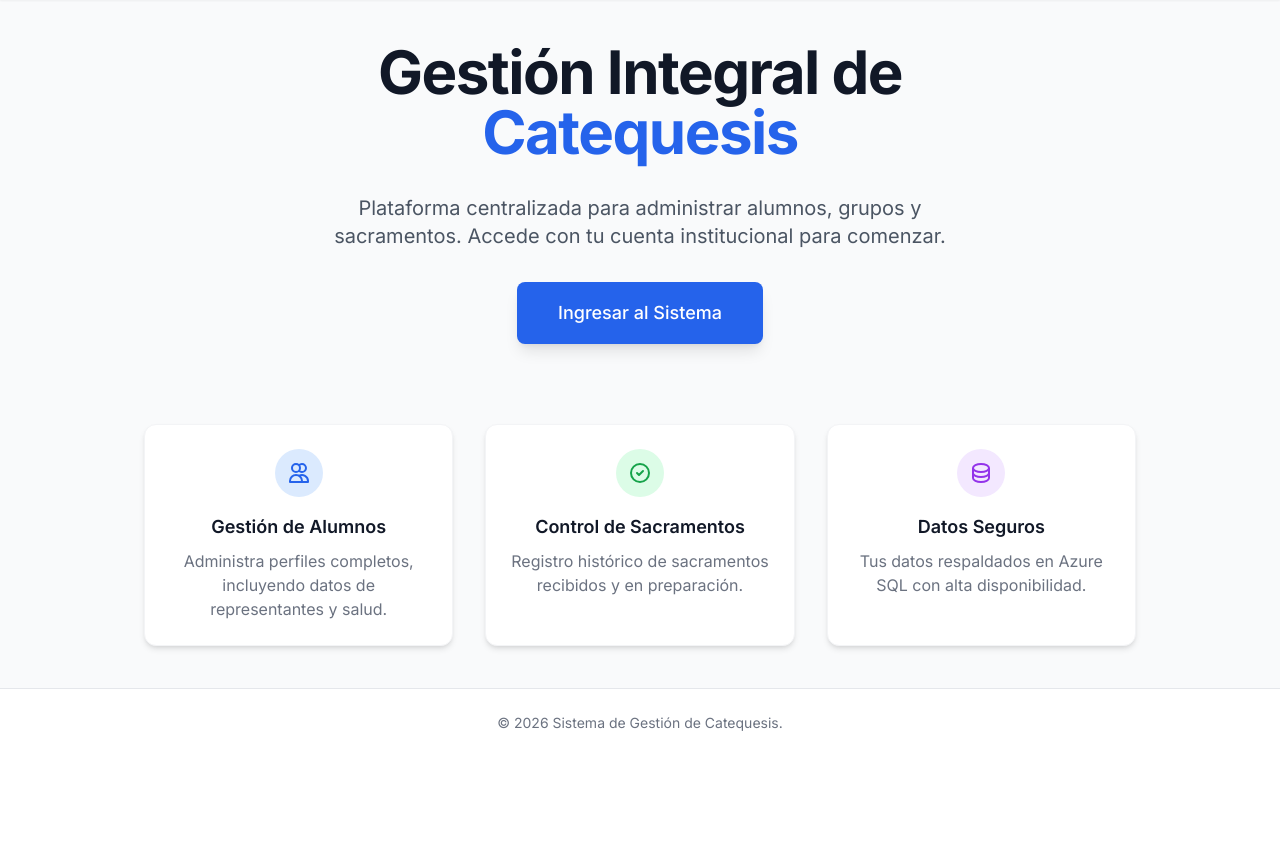
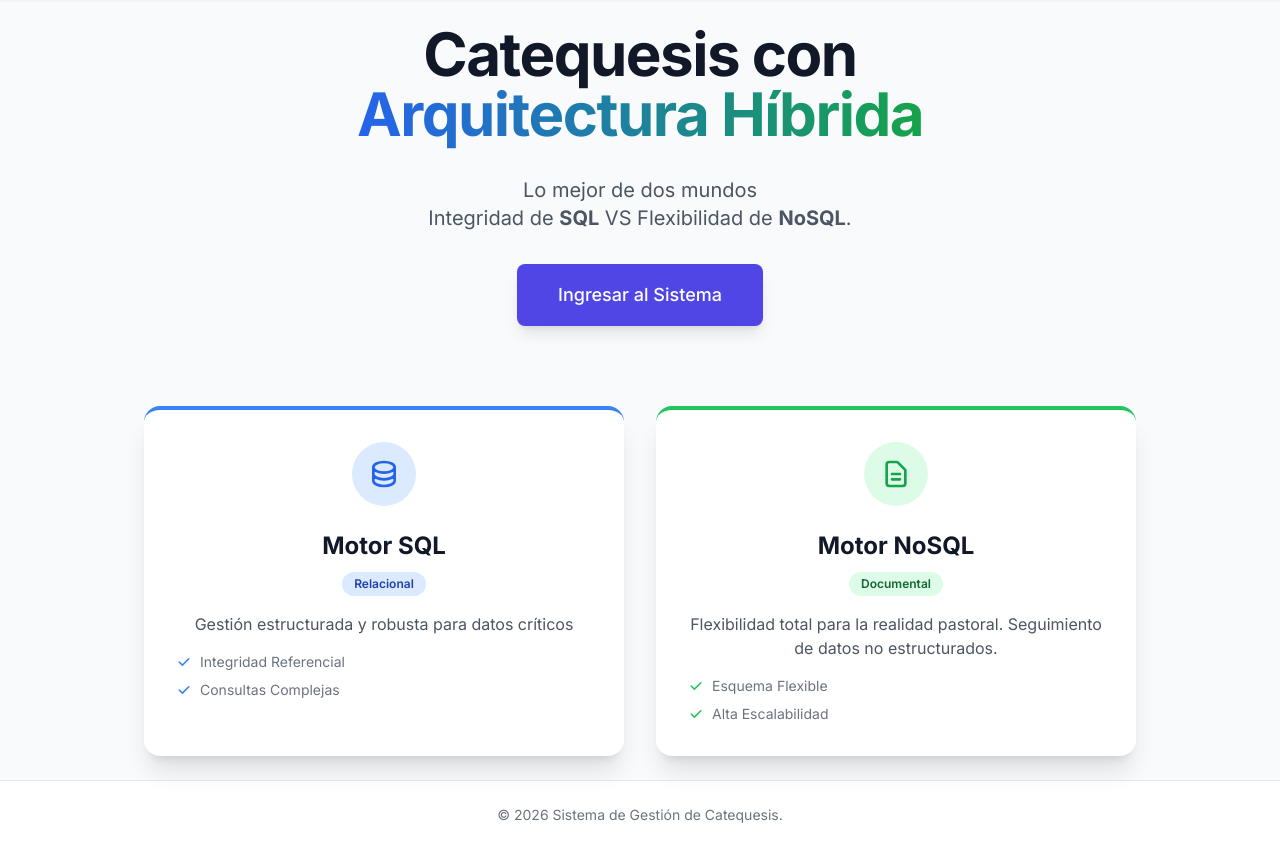
Before and after one commit to galeyro/CatequesisDB_DatabaseProject, a Django app: page / in a window 1280 px wide. Shown: the part 65-914 px from the top of the page. Before the commit the page ends 796 px from the top, so only its background shows below. Run offline with Django 5.2, Linux system fonts and the light colour scheme; some libraries are stand-ins or nearby versions.

Commit message:
fix: mejorar home page y eliminar archivo de sample data

```diff
--- a/DjangoCatequesis/templates/home.html
+++ b/DjangoCatequesis/templates/home.html
@@ -5,66 +5,98 @@
 {% block content %}
 <div class="min-h-[80vh] flex flex-col justify-center items-center text-center">
 
-    <div class="max-w-3xl space-y-8 animate-fade-in-up">
+    <div class="max-w-4xl space-y-8 animate-fade-in-up">
         <h1 class="text-4xl sm:text-6xl font-extrabold text-gray-900 tracking-tight">
-            Gestión Integral de <br>
-            <span class="text-blue-600">Catequesis</span>
+            Catequesis con <br>
+            <span class="text-transparent bg-clip-text bg-gradient-to-r from-blue-600 to-green-600">Arquitectura
+                Híbrida</span>
         </h1>
 
         <p class="text-xl text-gray-600 max-w-2xl mx-auto">
-            Plataforma centralizada para administrar alumnos, grupos y sacramentos.
-            Accede con tu cuenta institucional para comenzar.
+            Lo mejor de dos mundos <br>
+            Integridad de <strong>SQL</strong> VS Flexibilidad de
+            <strong>NoSQL</strong>.
         </p>
 
         <div class="mt-8 flex justify-center gap-4">
             {% if user.is_authenticated %}
             <a href="{% url 'dashboard' %}"
-                class="px-8 py-3 border border-transparent text-base font-medium rounded-lg text-white bg-blue-600 hover:bg-blue-700 md:py-4 md:text-lg md:px-10 shadow-lg transform transition hover:-translate-y-1">
+                class="px-8 py-3 border border-transparent text-base font-medium rounded-lg text-white bg-indigo-600 hover:bg-indigo-700 md:py-4 md:text-lg md:px-10 shadow-lg transform transition hover:-translate-y-1">
                 Ir al Dashboard
             </a>
             {% else %}
             <a href="{% url 'oidc_authentication_init' %}"
-                class="px-8 py-3 border border-transparent text-base font-medium rounded-lg text-white bg-blue-600 hover:bg-blue-700 md:py-4 md:text-lg md:px-10 shadow-lg transform transition hover:-translate-y-1">
+                class="px-8 py-3 border border-transparent text-base font-medium rounded-lg text-white bg-indigo-600 hover:bg-indigo-700 md:py-4 md:text-lg md:px-10 shadow-lg transform transition hover:-translate-y-1">
                 Ingresar al Sistema
             </a>
             {% endif %}
         </div>
     </div>
 
-    <div class="mt-20 grid grid-cols-1 md:grid-cols-3 gap-8 w-full max-w-5xl px-4">
-        <div class="p-6 bg-white rounded-xl shadow-md border border-gray-100">
-            <div class="w-12 h-12 bg-blue-100 rounded-full flex items-center justify-center mb-4 mx-auto text-blue-600">
-                <svg class="w-6 h-6" fill="none" stroke="currentColor" viewBox="0 0 24 24">
-                    <path stroke-linecap="round" stroke-linejoin="round" stroke-width="2"
-                        d="M12 4.354a4 4 0 110 5.292M15 21H3v-1a6 6 0 0112 0v1zm0 0h6v-1a6 6 0 00-9-5.197M13 7a4 4 0 11-8 0 4 4 0 018 0z">
-                    </path>
-                </svg>
-            </div>
-            <h3 class="text-lg font-semibold text-gray-900">Gestión de Alumnos</h3>
-            <p class="mt-2 text-gray-500">Administra perfiles completos, incluyendo datos de representantes y salud.</p>
-        </div>
-        <div class="p-6 bg-white rounded-xl shadow-md border border-gray-100">
-            <div
-                class="w-12 h-12 bg-green-100 rounded-full flex items-center justify-center mb-4 mx-auto text-green-600">
-                <svg class="w-6 h-6" fill="none" stroke="currentColor" viewBox="0 0 24 24">
-                    <path stroke-linecap="round" stroke-linejoin="round" stroke-width="2"
-                        d="M9 12l2 2 4-4m6 2a9 9 0 11-18 0 9 9 0 0118 0z"></path>
-                </svg>
-            </div>
-            <h3 class="text-lg font-semibold text-gray-900">Control de Sacramentos</h3>
-            <p class="mt-2 text-gray-500">Registro histórico de sacramentos recibidos y en preparación.</p>
-        </div>
-        <div class="p-6 bg-white rounded-xl shadow-md border border-gray-100">
-            <div
-                class="w-12 h-12 bg-purple-100 rounded-full flex items-center justify-center mb-4 mx-auto text-purple-600">
-                <svg class="w-6 h-6" fill="none" stroke="currentColor" viewBox="0 0 24 24">
+    <div class="mt-20 grid grid-cols-1 md:grid-cols-2 gap-8 w-full max-w-5xl px-4">
+        <!-- SQL Card -->
+        <div
+            class="p-8 bg-white rounded-2xl shadow-xl border-t-4 border-blue-500 hover:shadow-2xl transition-all duration-300 transform hover:-translate-y-1">
+            <div class="w-16 h-16 bg-blue-100 rounded-full flex items-center justify-center mb-6 mx-auto text-blue-600">
+                <svg class="w-8 h-8" fill="none" stroke="currentColor" viewBox="0 0 24 24">
                     <path stroke-linecap="round" stroke-linejoin="round" stroke-width="2"
                         d="M4 7v10c0 2.21 3.582 4 8 4s8-1.79 8-4V7M4 7c0 2.21 3.582 4 8 4s8-1.79 8-4M4 7c0-2.21 3.582-4 8-4s8 1.79 8 4m0 5c0 2.21-3.582 4-8 4s-8-1.79-8-4">
                     </path>
                 </svg>
             </div>
-            <h3 class="text-lg font-semibold text-gray-900">Datos Seguros</h3>
-            <p class="mt-2 text-gray-500">Tus datos respaldados en Azure SQL con alta disponibilidad.</p>
+            <h3 class="text-2xl font-bold text-gray-900 mb-2">Motor SQL</h3>
+            <span
+                class="inline-block px-3 py-1 bg-blue-100 text-blue-800 rounded-full text-xs font-semibold mb-4">Relacional</span>
+            <p class="text-gray-600">
+                Gestión estructurada y robusta para datos críticos
+            </p>
+            <ul class="mt-4 text-left text-sm text-gray-500 space-y-2">
+                <li class="flex items-center"><svg class="w-4 h-4 mr-2 text-blue-500" fill="currentColor"
+                        viewBox="0 0 20 20">
+                        <path fill-rule="evenodd"
+                            d="M16.707 5.293a1 1 0 010 1.414l-8 8a1 1 0 01-1.414 0l-4-4a1 1 0 011.414-1.414L8 12.586l7.293-7.293a1 1 0 011.414 0z"
+                            clip-rule="evenodd"></path>
+                    </svg>Integridad Referencial</li>
+                <li class="flex items-center"><svg class="w-4 h-4 mr-2 text-blue-500" fill="currentColor"
+                        viewBox="0 0 20 20">
+                        <path fill-rule="evenodd"
+                            d="M16.707 5.293a1 1 0 010 1.414l-8 8a1 1 0 01-1.414 0l-4-4a1 1 0 011.414-1.414L8 12.586l7.293-7.293a1 1 0 011.414 0z"
+                            clip-rule="evenodd"></path>
+                    </svg>Consultas Complejas</li>
+            </ul>
+        </div>
+
+        <!-- NoSQL Card -->
+        <div
+            class="p-8 bg-white rounded-2xl shadow-xl border-t-4 border-green-500 hover:shadow-2xl transition-all duration-300 transform hover:-translate-y-1">
+            <div
+                class="w-16 h-16 bg-green-100 rounded-full flex items-center justify-center mb-6 mx-auto text-green-600">
+                <svg class="w-8 h-8" fill="none" stroke="currentColor" viewBox="0 0 24 24">
+                    <path stroke-linecap="round" stroke-linejoin="round" stroke-width="2"
+                        d="M9 12h6m-6 4h6m2 5H7a2 2 0 01-2-2V5a2 2 0 012-2h5.586a1 1 0 01.707.293l5.414 5.414a1 1 0 01.293.707V19a2 2 0 01-2 2z">
+                    </path>
+                </svg>
+            </div>
+            <h3 class="text-2xl font-bold text-gray-900 mb-2">Motor NoSQL</h3>
+            <span
+                class="inline-block px-3 py-1 bg-green-100 text-green-800 rounded-full text-xs font-semibold mb-4">Documental</span>
+            <p class="text-gray-600">
+                Flexibilidad total para la realidad pastoral. Seguimiento de datos no estructurados.
+            </p>
+            <ul class="mt-4 text-left text-sm text-gray-500 space-y-2">
+                <li class="flex items-center"><svg class="w-4 h-4 mr-2 text-green-500" fill="currentColor"
+                        viewBox="0 0 20 20">
+                        <path fill-rule="evenodd"
+                            d="M16.707 5.293a1 1 0 010 1.414l-8 8a1 1 0 01-1.414 0l-4-4a1 1 0 011.414-1.414L8 12.586l7.293-7.293a1 1 0 011.414 0z"
+                            clip-rule="evenodd"></path>
+                    </svg>Esquema Flexible</li>
+                <li class="flex items-center"><svg class="w-4 h-4 mr-2 text-green-500" fill="currentColor"
+                        viewBox="0 0 20 20">
+                        <path fill-rule="evenodd"
+                            d="M16.707 5.293a1 1 0 010 1.414l-8 8a1 1 0 01-1.414 0l-4-4a1 1 0 011.414-1.414L8 12.586l7.293-7.293a1 1 0 011.414 0z"
+                            clip-rule="evenodd"></path>
+                    </svg>Alta Escalabilidad</li>
+            </ul>
         </div>
     </div>
 </div>
```
Also changed, not shown: seed_data.py (deleted, +0 -59 lines).
